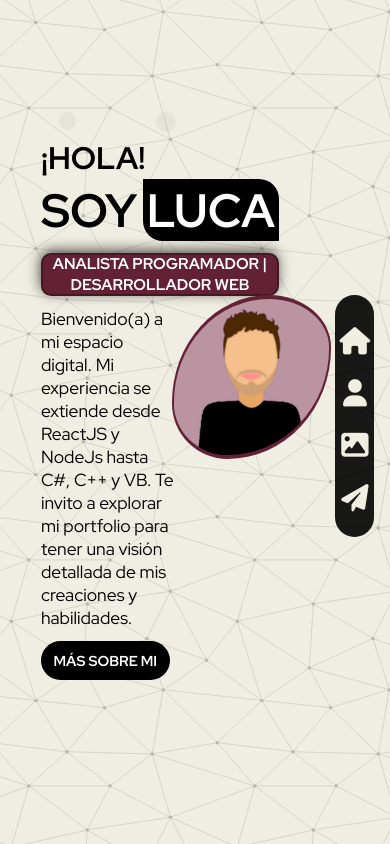
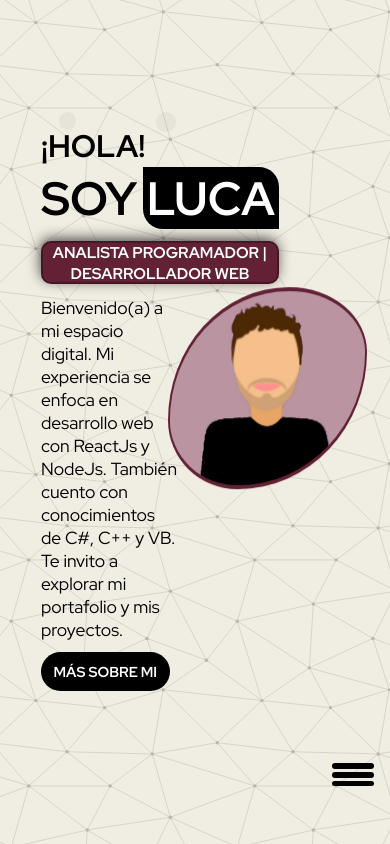
Before and after one commit to lucagiallonardi/my-portfolio, a React (Create React App) app: page / in a window 390 px wide. Built offline with nearby package versions, Linux system fonts and the light colour scheme.

Commit message:
navbar responsive

```diff
--- a/src/layouts/NavBar/NavBar.css
+++ b/src/layouts/NavBar/NavBar.css
@@ -100,6 +100,50 @@
 
 
 
+.burger-button {
+    display: none;
+    flex-direction: column;
+    cursor: pointer;
+    position: fixed;
+    left: 85vw;
+    height: 5vh;
+    top: 90vh;
+  }
+
+  .burger-button.open {
+    z-index: 1000;
+  }
+
+  .bar {
+    width: 5vh;
+    height: 1.5vw;
+    background-color: #000;
+    margin-top: .8vw;
+    border-radius: 30px;
+    transition: all ease-in-out .5s;
+  }
+
+  .burger-button.open{
+    display: none;
+  }
+
+  .bar:nth-child(1).open{
+    width: 2vh;
+    transform: rotate(45deg);
+    margin-left: .3vh;
+  }
+  .bar:nth-child(2).open{
+    transform: rotate(-45deg);
+    margin-top: 0vh;
+  }
+  .bar:nth-child(3).open{
+    width: 2vh;
+    transform: rotate(45deg);
+    margin-left: 2.3vh;
+    margin-top: 0.3vh;
+  }
+
+
 
 
 @media screen and (min-width: 501px) and (max-width: 1020px) {
@@ -135,14 +179,43 @@
     }
 
     .navBarIcons{
-        height: 60vw;
-        width: 10vw;
+        display: none;
+        height: 33vh;
+        width: 8vh;
         padding-bottom: 2vw;
-        margin-left: 86vw;
+        margin-left: 82vw;
+        top: 55vh;
+    }
+
+    .navBarIcons.show{
+        display: flex;
+        animation: navbarButton .5s ease-in-out;
+    }
+
+
+    @keyframes navbarButton {
+        0%{
+            transform: scale(.5);
+            top: 90vh;
+            height: 0;
+
+        }
+        100%{
+            transform: scale(1);
+        }
     }
 
 .navBarIco{
-    font-size: 7vw;
-    margin-top: 6vw;
+    font-size: 4vh;
+    margin-top: 3vh;
+}
+
+.burger-button.open{
+    display: block;
+  }
+
+
+.burger-button{
+    display: flex;
 }
 }
--- a/src/layouts/NavBar/NavBar.jsx
+++ b/src/layouts/NavBar/NavBar.jsx
@@ -4,6 +4,8 @@ import foto from '../../img/foto.jpg';
 import { Link, useNavigate, useLocation } from 'react-router-dom';
 
 const NavBar = (props) => {
+
+    const [menuOpen, setMenuOpen] = useState(false);
 
     const [exit, setExit] = useState(false);
     const navigate = useNavigate();
@@ -26,7 +28,12 @@ const NavBar = (props) => {
             <div className={`${exit === true ? 'transiition2-exit' : ''} `}></div>
             <div className={`${exit === true ? 'transiition3-exit' : ''} `}></div>
 
+
+
+
         <div className='navBarContainer'>
+
+
         <div className={`navBar ${props.navBarClass}`}>
             <img src={foto} alt='mi foto' className='navBarImg'/>
             <div className="navBarBackground">
@@ -36,12 +43,18 @@ const NavBar = (props) => {
             <Link onClick={()=>handleClick("/contacto")} className="navBarLink"><div className='navBarItem'>CONTACTO</div></Link>
             </div>
         </div>
-        <div className='navBarIcons'>
+        <div className='burgerContainer'>
+        <div className={`navBarIcons ${menuOpen ? 'show' : ''}`}>
         <Link onClick={()=>handleClick("/")} className='navBarIcoLinks'><i className="fa-solid fa-house navBarIco"></i></Link>
         <Link onClick={()=>handleClick("/about")} className='navBarIcoLinks'><i className="fa-solid fa-user navBarIco"></i></Link>
         <Link onClick={()=>handleClick("/portfolio")} className='navBarIcoLinks'><i className="fa-solid fa-image navBarIco"></i></Link>
         <Link onClick={()=>handleClick("/contacto")}className='navBarIcoLinks'><i className="fa-solid fa-paper-plane navBarIco"></i></Link>
         </div>
+        <div className={`burger-button ${menuOpen ? 'open' : ''}`} onClick={() => setMenuOpen(!menuOpen)}>
+      <div className={`bar ${menuOpen ? 'open' : ''}`}></div>
+      <div className={`bar ${menuOpen ? 'open' : ''}`}></div>
+      <div className={`bar ${menuOpen ? 'open' : ''}`}></div>
+    </div></div>
         </div>
         </div>
     );
--- a/src/pages/Home/Home.css
+++ b/src/pages/Home/Home.css
@@ -259,11 +259,11 @@ z-index: 2;
         margin-top: -20vw;
     }
     .homeImg{
-        width: 40vw;
-        top: 35vh;
-        animation: none;
-        left: 44vw;
+        width: 50vw;
+        margin-top: -19vw;
+        left: 43vw;
         position: absolute;
+
     }
     .presHola{
         font-size: 8vw;
--- a/src/pages/Home/Home.jsx
+++ b/src/pages/Home/Home.jsx
@@ -34,7 +34,7 @@ const Home = () => {
                 <h1>SOY</h1><h1 className='Luca'>LUCA</h1>
                 </div>
                 <h5 className='subtituloH5'>ANALISTA PROGRAMADOR | DESARROLLADOR WEB</h5>
-                <p className='homeP'>Bienvenido(a) a mi espacio digital. Mi experiencia se extiende desde ReactJS y NodeJs hasta C#, C++ y VB. Te invito a explorar mi portfolio para tener una visión detallada de mis creaciones y habilidades.</p>
+                <p className='homeP'>Bienvenido(a) a mi espacio digital. Mi experiencia se enfoca en desarrollo web con ReactJs y NodeJs. También cuento con conocimientos de C#, C++ y VB. Te invito a explorar mi portafolio y mis proyectos. </p>
                 <Link onClick={()=>handleClick("/about")}  className='homeLink'><div className='homeBoton'>MÁS SOBRE MI</div></Link>
             </div>
             </div>
```
